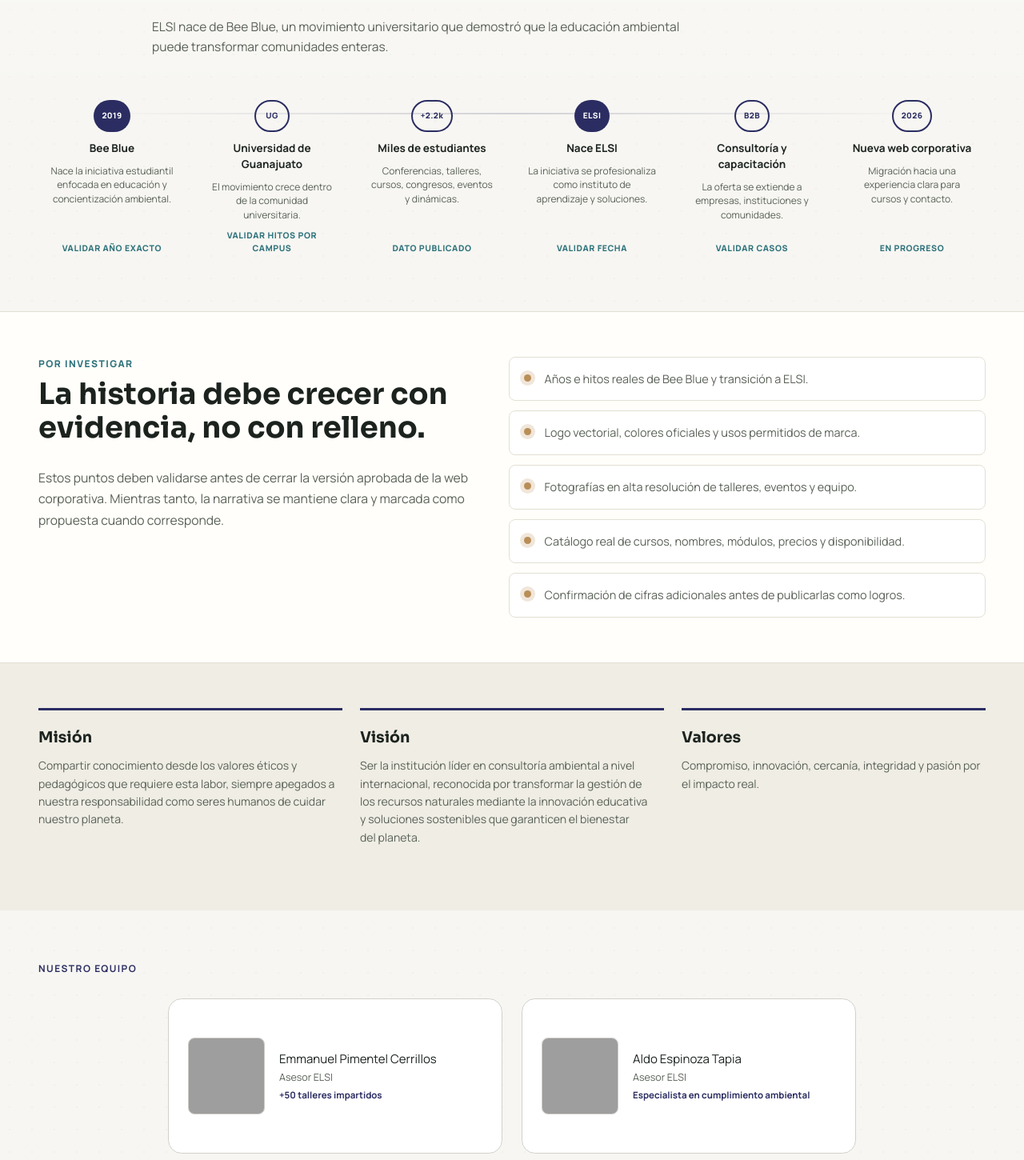
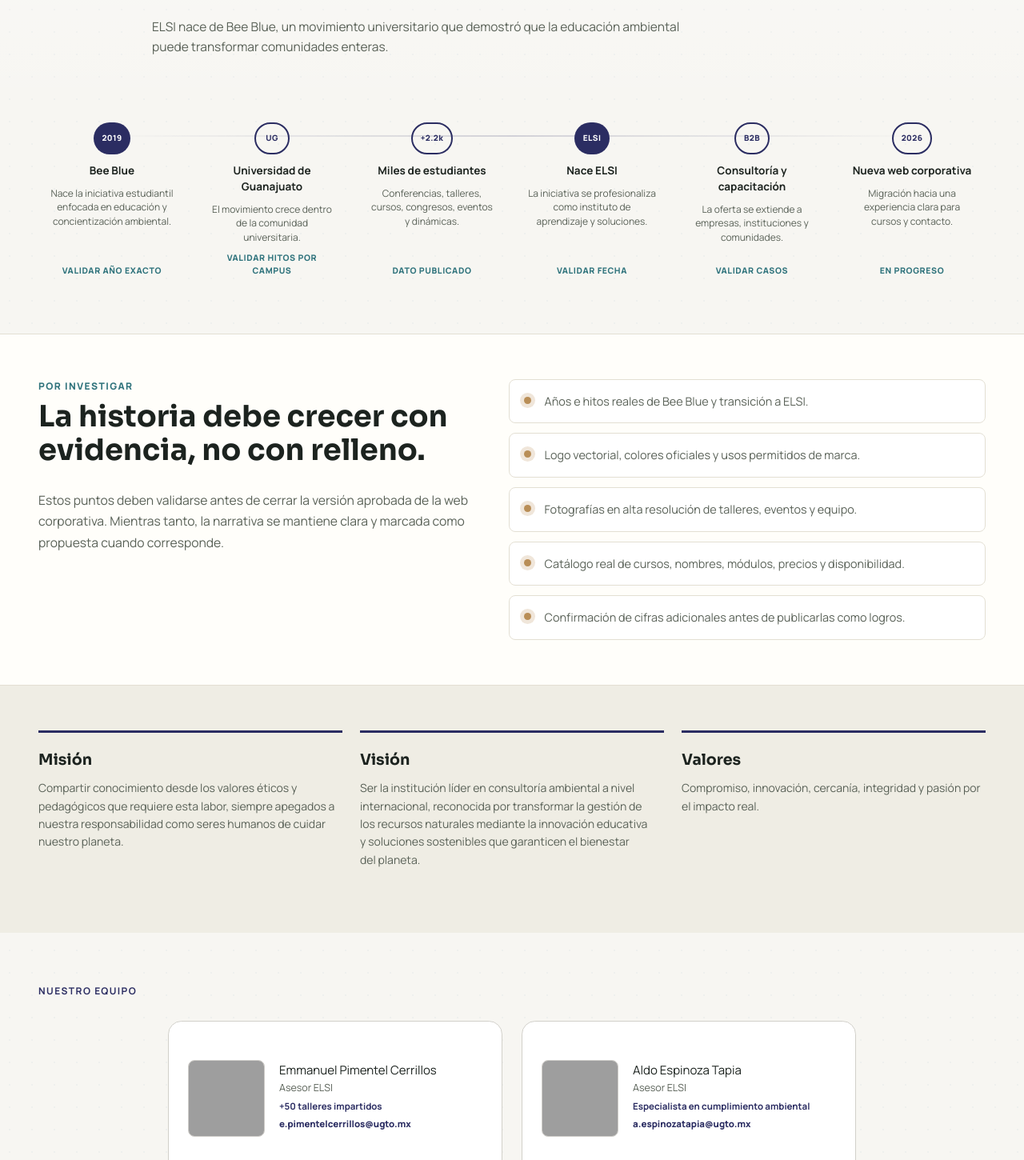
Before and after one commit to ZIVELO-MX/elsi-corporate-page, a Next.js app: page /nosotros in a window 1280 px wide. Shown: the part 280-1730 px from the top of the page at 80% size. Built offline with nearby package versions, Linux system fonts and the light colour scheme; grey boxes are pictures that could not be loaded.

Commit message:
Update nosotros team section

```diff
--- a/app/nosotros/page.tsx
+++ b/app/nosotros/page.tsx
@@ -21,6 +21,21 @@ const researchItems = [
   "Confirmación de cifras adicionales antes de publicarlas como logros.",
 ];
 
+const teamMembers = [
+  {
+    name: "Emmanuel Pimentel Cerrillos",
+    role: "Asesor ELSI",
+    stat: "+50 talleres impartidos",
+    email: "e.pimentelcerrillos@ugto.mx",
+  },
+  {
+    name: "Aldo Espinoza Tapia",
+    role: "Asesor ELSI",
+    stat: "Especialista en cumplimiento ambiental",
+    email: "a.espinozatapia@ugto.mx",
+  },
+];
+
 export default function NosotrosPage() {
   return (
     <main>
@@ -30,7 +45,7 @@ export default function NosotrosPage() {
         <p>ELSI nace de Bee Blue, un movimiento universitario que demostró que la educación ambiental puede transformar comunidades enteras.</p>
       </div>
 
-      <section style={{ padding: "0 0 56px" }}>
+      <section className="about-timeline-section" data-section-label="Nosotros / Línea de tiempo">
         <div className="shell">
           <div className="timeline-lg">
             {timelineItems.map((item) => (
@@ -45,7 +60,7 @@ export default function NosotrosPage() {
         </div>
       </section>
 
-      <section className="about-research">
+      <section className="about-research" data-section-label="Nosotros / Por investigar">
         <div className="shell about-research-grid">
           <div>
             <span className="section-kicker">Por investigar</span>
@@ -60,7 +75,7 @@ export default function NosotrosPage() {
         </div>
       </section>
 
-      <section style={{ background: "#EFEDE4", padding: "56px 0" }}>
+      <section data-section-label="Nosotros / Misión visión valores" style={{ background: "#EFEDE4", padding: "56px 0" }}>
         <div className="shell">
           <div className="mvv-grid">
             {[
@@ -79,14 +94,11 @@ export default function NosotrosPage() {
         </div>
       </section>
 
-      <section style={{ padding: "64px 0" }}>
+      <section data-section-label="Nosotros / Equipo" style={{ padding: "64px 0" }}>
         <div className="shell">
           <span style={{ display: "block", marginBottom: 28, fontSize: 12, fontWeight: 700, letterSpacing: ".12em", textTransform: "uppercase", color: "var(--primary)" }}>Nuestro equipo</span>
           <div className="team-grid">
-            {[
-              { name: "Emmanuel Pimentel Cerrillos", role: "Asesor ELSI", stat: "+50 talleres impartidos" },
-              { name: "Aldo Espinoza Tapia", role: "Asesor ELSI", stat: "Especialista en cumplimiento ambiental" },
-            ].map((person) => (
+            {teamMembers.map((person) => (
               <Card key={person.name} className="team-card" style={{ boxShadow: "none" }}>
                 <CardContent className="team-card-content" style={{ padding: 24 }}>
                   <div className="team-avatar">
@@ -96,6 +108,7 @@ export default function NosotrosPage() {
                     <div className="team-name">{person.name}</div>
                     <div className="team-role">{person.role}</div>
                     <div className="team-stat">{person.stat}</div>
+                    <a className="team-email" href={`mailto:${person.email}`}>{person.email}</a>
                   </div>
                 </CardContent>
               </Card>
@@ -104,7 +117,7 @@ export default function NosotrosPage() {
         </div>
       </section>
 
-      <section style={{ padding: "64px 0", textAlign: "center" }}>
+      <section data-section-label="Nosotros / CTA cursos" style={{ padding: "64px 0", textAlign: "center" }}>
         <div className="shell about-cta">
           <h2>Conoce la oferta formativa de ELSI</h2>
           <p>El siguiente paso natural después de la historia es explorar los cursos propuestos o solicitar orientación para elegir un programa.</p>
```
